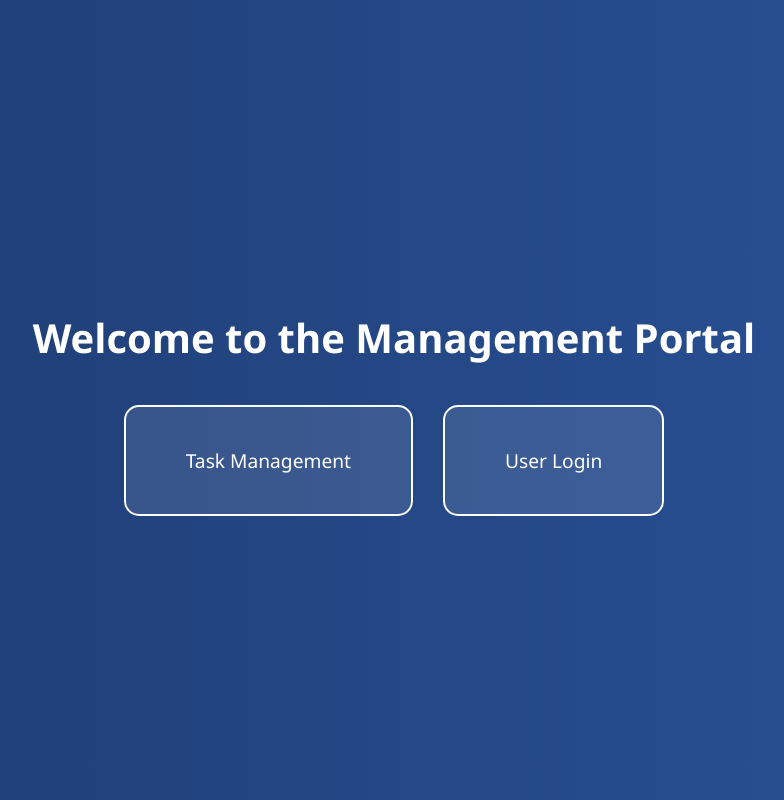
After one commit to rjangid631/HelpDesk, a Django app: page /Management/ in a window 1280 px wide. The commit adds this page. Shown: the whole page, without its empty margins (246-1030 px from the left). Run offline with Django 3.2, Linux system fonts and the light colour scheme.

Commit message:
updated code for the user

```diff
--- a/HelpDesk/urls.py
+++ b/HelpDesk/urls.py
@@ -23,7 +23,7 @@ urlpatterns = [
     #path('user/',include('user.urls')),
     #path('',include('tickets.urls')),
     #path('task_management/',include('task_management.urls')),
-    path('Management/',include('Management.urls')),
+    path('Management/', include('Management.urls')),
 ]
 
 urlpatterns += static(settings.MEDIA_URL, document_root=settings.MEDIA_ROOT)
--- a/Management/admin.py
+++ b/Management/admin.py
@@ -11,11 +11,11 @@ from Management.DAL.Entities.Users import Users
 
 @admin.register(Users)
 class UsersAdmin(admin.ModelAdmin):
-    list_display = ('UserID', 'UserName', 'firstname', 'lastname')
+    list_display = ('UserID', 'UserName', 'FirstName', 'LastName')  # Corrected field names
 
 @admin.register(TaskInformation)
 class TaskInformationAdmin(admin.ModelAdmin):
-    list_display = ('TaskID', 'Title', 'StartDate', 'DueDate', 'Assignedby', 'Status', 'PriorityID')
+    list_display = ('TaskID', 'Title', 'StartDate', 'DueDate', 'AssignedBy', 'Status', 'PriorityID')
     search_fields = ('Title',)
 
 @admin.register(TaskData)
--- /dev/null
+++ b/Management/presentation/Templates/landing.html
@@ -0,0 +1,56 @@
+<!DOCTYPE html>
+<html lang="en">
+<head>
+    <meta charset="UTF-8">
+    <title>Welcome | Management System</title>
+    <style>
+        body {
+            background: linear-gradient(to right, #1e3c72, #2a5298);
+            color: white;
+            font-family: 'Segoe UI', Tahoma, Geneva, Verdana, sans-serif;
+            display: flex;
+            flex-direction: column;
+            align-items: center;
+            justify-content: center;
+            height: 100vh;
+            margin: 0;
+        }
+
+        h1 {
+            margin-bottom: 40px;
+            font-size: 2.5rem;
+        }
+
+        .cards {
+            display: flex;
+            gap: 30px;
+        }
+
+        .card {
+            background-color: rgba(255, 255, 255, 0.1);
+            border: 2px solid white;
+            border-radius: 15px;
+            padding: 40px 60px;
+            text-align: center;
+            cursor: pointer;
+            transition: all 0.3s ease;
+            text-decoration: none;
+            color: white;
+            font-size: 1.2rem;
+        }
+
+        .card:hover {
+            background-color: white;
+            color: #1e3c72;
+            transform: scale(1.05);
+        }
+    </style>
+</head>
+<body>
+    <h1>Welcome to the Management Portal</h1>
+    <div class="cards">
+        <a href="/Management/task/" class="card">Task Management</a>
+        <a href="/Management/user/login/" class="card">User Login</a>
+    </div>
+</body>
+</html>
--- a/Management/presentation/UI.py
+++ b/Management/presentation/UI.py
@@ -13,6 +13,9 @@ from Management.Services.ServiceModels.TaskInformationServices import TaskInform
 from Management.Services.ServiceModels.TaskDataServices import TaskDataServices
 from ..Services.Services import *
 from django.core.exceptions import ValidationError
+
+def landing_page(request):
+    return render(request, 'landing.html')
 
 def dashboard(request):
     return render(request, 'Homepage.html')
--- a/Management/urls.py
+++ b/Management/urls.py
@@ -8,7 +8,7 @@ from user import views as user_views
 
 urlpatterns = [
     # -------------------- UI TASK MANAGEMENT --------------------
-
+    path('', ui_views.landing_page, name='management-home'),
     path('task/', ui_views.dashboard, name='Dashboard'),
     path('task/register/', ui_views.register, name='register'),
     path('task/login/', ui_views.user_login, name='login'),
```
Also changed, not shown: Management/DAL/Entities/Comments.py (+23 -5 lines), Management/DAL/Entities/Priority.py (+5 -2 lines), Management/DAL/Entities/Status.py (+5 -2 lines), Management/DAL/Entities/TaskData.py (+9 -6 lines), Management/DAL/Entities/TaskInformation.py (+10 -7 lines), Management/DAL/Entities/Users.py (+12 -5 lines), Management/presentation/Templates/add_task.html (added, +98 -0 lines), tickets/templates/tickets/admin_dashboard.html (+6 -6 lines), Management/migrations/0002_alter_comments_taskid_alter_comments_userid.py (added), Management/migrations/0003_alter_taskdata_assignedid_alter_taskdata_assignedto_and_more.py (added), Management/migrations/0004_remove_taskinformation_assignedby_and_more.py (added), Management/migrations/0005_rename_firstname_users_firstname_and_more.py (added).
